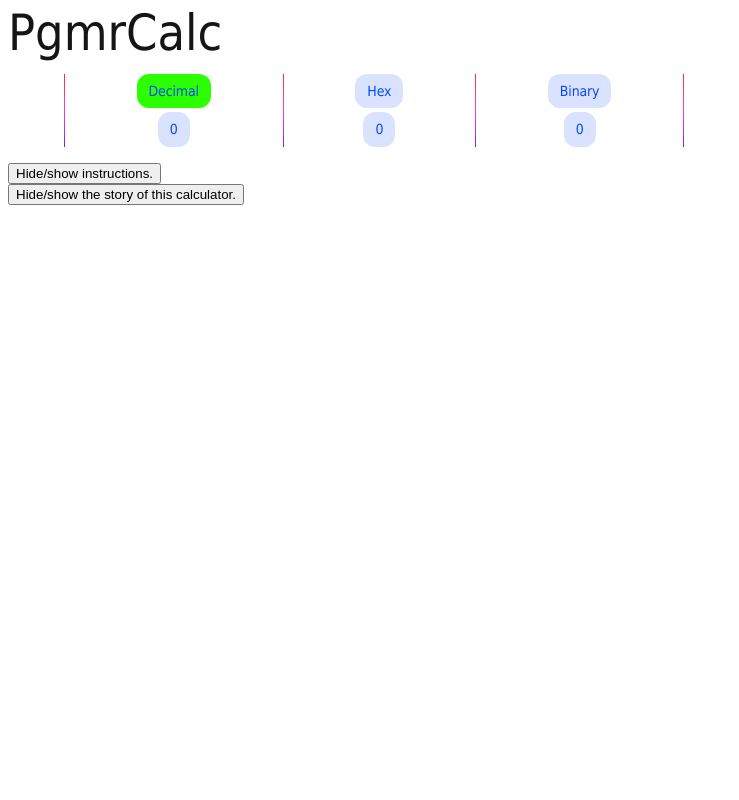
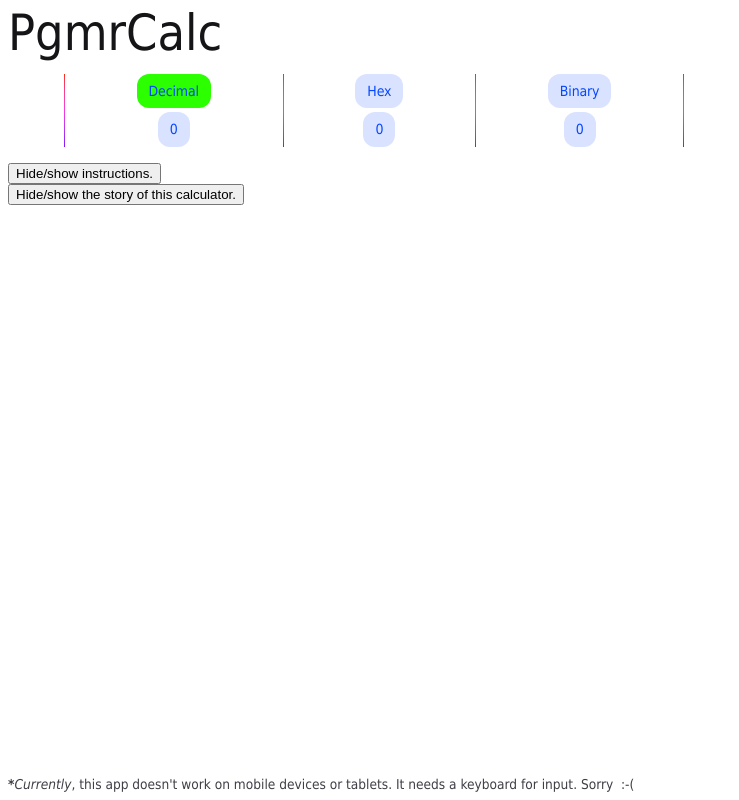
Before and after one commit to BrianRoys/PgmrCalc, an Angular app: page / in a window 1280 px wide. Shown: the whole page, without its empty margins (0-739 px from the left). Built offline with nearby package versions, Linux system fonts and the light colour scheme.

Commit message:
footnote added

```diff
--- a/src/app/app.component.html
+++ b/src/app/app.component.html
@@ -35,6 +35,15 @@
     box-sizing: border-box;
     -webkit-font-smoothing: antialiased;
     -moz-osx-font-smoothing: grayscale;
+  }
+
+  .footnote {
+    font-size: 0.85rem;
+    color: var(--gray-700);
+    margin-top: 1rem;
+    position: fixed;
+    bottom: 0.5rem;
+    width: 100%;
   }
 
   h1 {
@@ -277,4 +286,8 @@
     of that original program, updated to leverage contemporary web technologies while preserving the core.
   </p>
 </div>
+<div class="footnote">
+  <strong>*</strong><i>Currently</i>, this app doesn't work on mobile devices or tablets.
+  It needs a keyboard for input. Sorry &nbsp;:-(
+</div>
 <router-outlet />
```
